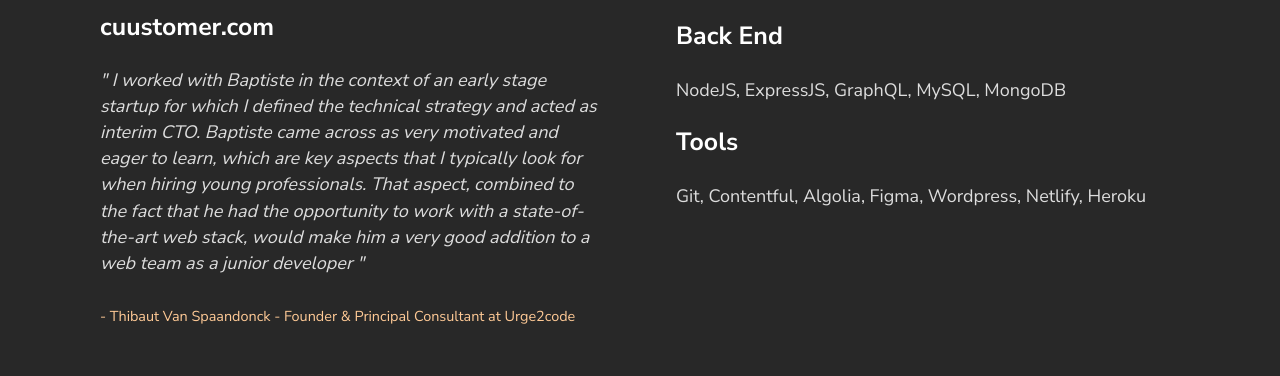
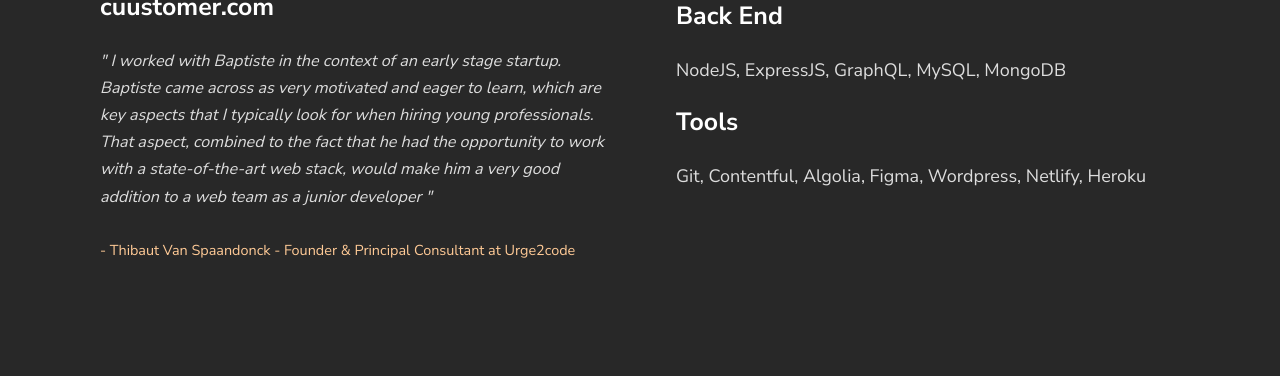
Before and after one commit to baptistefkt/my-portfolio, a Gatsby site: page /about in a window 1280 px wide. Shown: the part 352-728 px from the top of the page. Built offline with nearby package versions, Linux system fonts and the light colour scheme; Gatsby itself is replaced by a stand-in of ours.

Commit message:
Update about.js

```diff
--- a/src/pages/about.js
+++ b/src/pages/about.js
@@ -8,7 +8,8 @@ import resume from './assets/Baptiste-Firket-Resume.pdf'
 const PageWrapper = styled.div`
   background-color: #282828;
   color: #ddd;
-  padding: 130px 5%;
+  padding: 110px 5%;
+  width: 100%;
 
   h1,
   h2,
@@ -23,6 +24,11 @@ const PageWrapper = styled.div`
   h2 {
     font-size: 2.2rem;
   }
+`
+
+const Wrapper = styled.div`
+  max-width: 1400px;
+  margin: 0 auto;
 `
 
 const FlexSection = styled.div`
@@ -58,7 +64,11 @@ const HereA = styled.a`
   color: #ffca96 !important;
 `
 
-const ExperienceDiv = styled.div``
+const ExperienceDiv = styled.div`
+  em {
+    font-size: 0.9rem;
+  }
+`
 
 const RightSection = styled.div`
   flex: 1;
@@ -168,6 +178,7 @@ const About = () => (
   <Layout>
     <SEO title="About Me" />
     <PageWrapper>
+      <Wrapper>
         <FlexSection>
           <LeftSection>
             <h1>I'm Baptiste Firket</h1>
@@ -187,19 +198,18 @@ const About = () => (
               <p>
                 <em>
                   " I worked with Baptiste in the context of an early stage
-                startup for which I defined the technical strategy and acted as
-                interim CTO. Baptiste came across as very motivated and eager to
+                  startup. Baptiste came across as very motivated and eager to
                   learn, which are key aspects that I typically look for when
                   hiring young professionals. That aspect, combined to the fact
-                that he had the opportunity to work with a state-of-the-art web
-                stack, would make him a very good addition to a web team as a
-                junior developer "
+                  that he had the opportunity to work with a state-of-the-art
+                  web stack, would make him a very good addition to a web team
+                  as a junior developer "
                 </em>
               </p>
               <p>
                 <span>
-                - Thibaut Van Spaandonck - Founder &amp; Principal Consultant at
-                Urge2code
+                  - Thibaut Van Spaandonck - Founder &amp; Principal Consultant
+                  at Urge2code
                 </span>
               </p>
             </ExperienceDiv>
@@ -226,7 +236,9 @@ const About = () => (
           <h3>Baptiste Firket</h3>
           <h4>Web Developer</h4>
           <h5>
-          <a href="mailto:baptistefirket@gmail.com">baptistefirket@gmail.com</a>
+            <a href="mailto:baptistefirket@gmail.com">
+              baptistefirket@gmail.com
+            </a>
           </h5>
           <h5>+32 491 98 86 60</h5>
           <FlexDiv>
@@ -259,6 +271,7 @@ const About = () => (
             </Twitter>
           </FlexDiv>
         </Contact>
+      </Wrapper>
     </PageWrapper>
   </Layout>
 )
```
Lines whose indentation alone changed are shown as unchanged.
